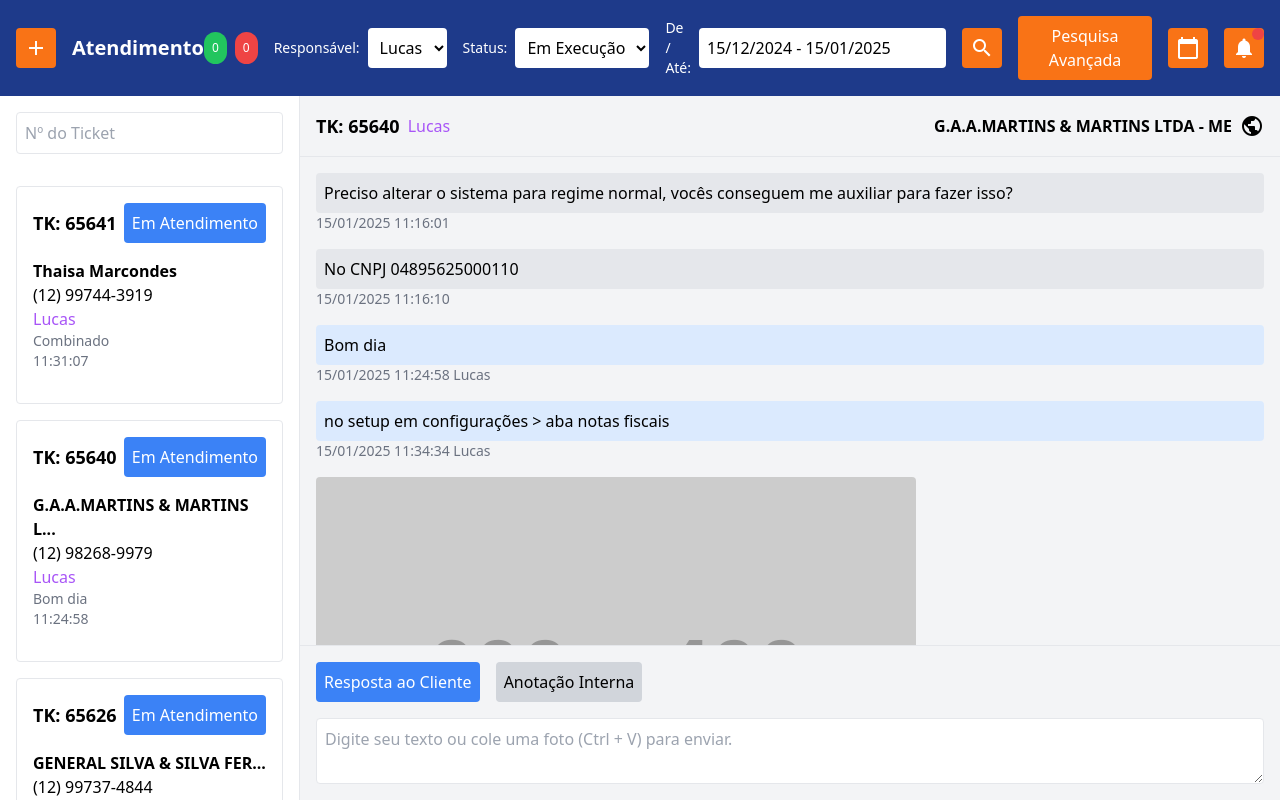
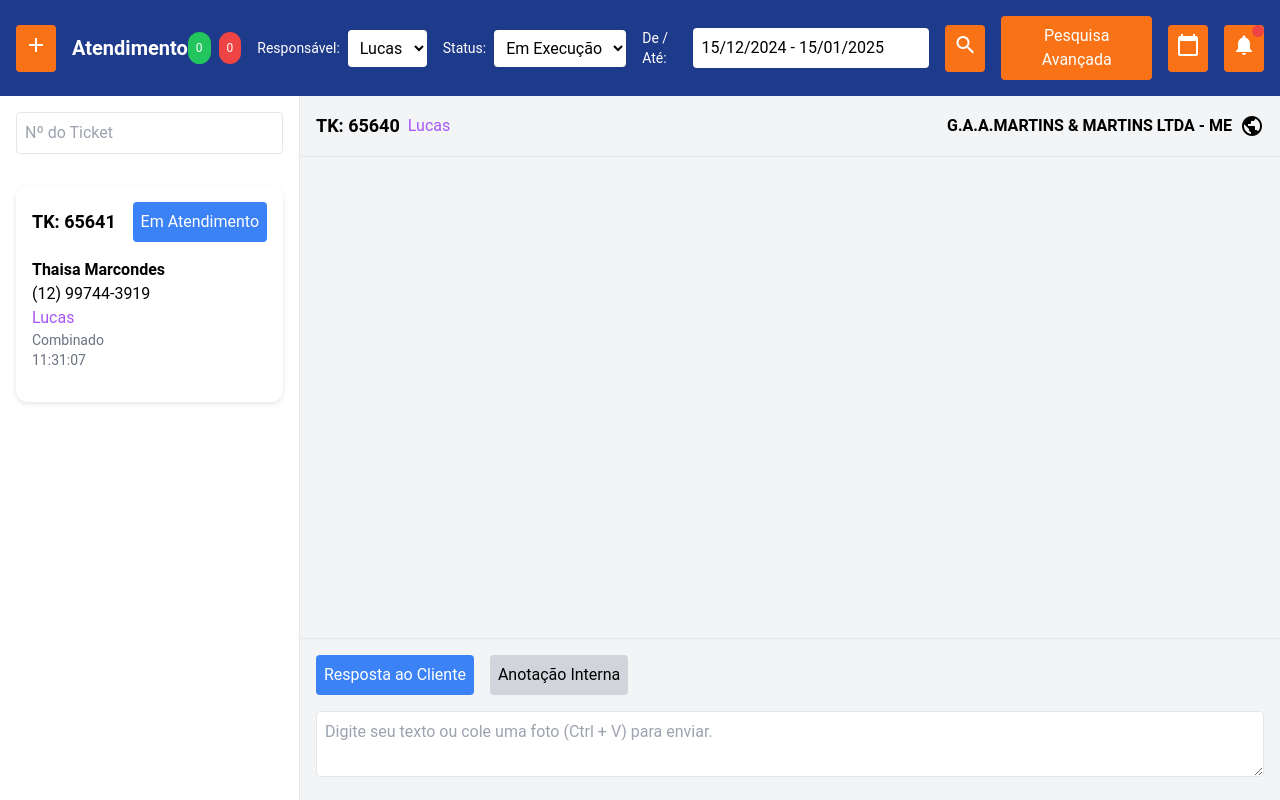
Before and after one commit to luckbys/CRM, a website: page index.html in a window 1280 px wide. Drawn offline with nearby package versions, Linux system fonts and the light colour scheme; placeholder pictures from the web are drawn by us.

Commit message:
Add index file and update index.html with new layout and styles
- Created a new index file.
- Refactored index.html to enhance the layout and styling, implementing a modern design with improved user interface elements.
- Added new CSS classes for better responsiveness and visual appeal.
- Introduced JavaScript functionality for modal and ticket management.
- Removed outdated styles and scripts to streamline the codebase.

```diff
--- a/index.html
+++ b/index.html
@@ -1,18 +1,24 @@
+<!DOCTYPE html>
 <html lang="en">
 <head>
     <meta charset="utf-8"/>
     <meta content="width=device-width, initial-scale=1.0" name="viewport"/>
-  <title>
-   Atendimento
-  </title>
-  <script src="https://cdn.tailwindcss.com">
-  </script>
+    <title>Atendimento</title>
+    <script src="https://cdn.tailwindcss.com"></script>
     <link href="https://cdnjs.cloudflare.com/ajax/libs/font-awesome/5.15.3/css/all.min.css" rel="stylesheet"/>
     <link href="https://fonts.googleapis.com/icon?family=Material+Icons" rel="stylesheet"/>
     <style>
+        body {
+            font-family: 'Roboto', sans-serif;
+        }
+        .card {
+            transition: transform 0.2s, box-shadow 0.2s;
+            border-radius: 12px;
+            box-shadow: 0 2px 5px rgba(0, 0, 0, 0.1);
+        }
         .card:hover {
             transform: scale(1.05);
-    box-shadow: 0 4px 8px rgba(0, 0, 0, 0.2);
+            box-shadow: 0 4px 10px rgba(0, 0, 0, 0.2);
         }
         .modal {
             display: none;
@@ -23,16 +29,15 @@
             width: 100%;
             height: 100%;
             overflow: auto;
-    background-color: rgba(0, 0, 0, 0.4);
+            background-color: rgba(0, 0, 0, 0.5);
         }
         .modal-content {
-    background-color: #fefefe;
-    margin: 15% auto;
+            background-color: #fff;
+            margin: 10% auto;
             padding: 20px;
-    border: 1px solid #888;
+            border-radius: 12px;
             width: 80%;
             max-width: 500px;
-    border-radius: 8px;
         }
         .drawer {
             display: none;
@@ -67,76 +72,47 @@
 <body class="bg-gray-100">
     <div class="flex flex-col h-screen">
         <!-- Header -->
-   <div class="bg-blue-900 text-white flex items-center justify-between p-4">
+        <div class="bg-blue-900 text-white flex items-center justify-between p-4 shadow-lg">
             <div class="flex items-center space-x-4">
-     <button class="bg-orange-500 p-2 rounded" id="openModal">
-      <i class="material-icons">
-       add
-      </i>
+                <button class="bg-orange-500 p-2 rounded hover:bg-orange-600 transition" id="openModal">
+                    <i class="material-icons">add</i>
                 </button>
-     <h1 class="text-xl font-bold">
-      Atendimento
-     </h1>
+                <h1 class="text-xl font-bold">Atendimento</h1>
             </div>
             <div class="flex items-center space-x-4">
                 <div class="flex items-center space-x-2">
-      <span class="bg-green-500 p-2 rounded-full text-xs">
-       0
-      </span>
-      <span class="bg-red-500 p-2 rounded-full text-xs">
-       0
-      </span>
+                    <span class="bg-green-500 p-2 rounded-full text-xs">0</span>
+                    <span class="bg-red-500 p-2 rounded-full text-xs">0</span>
                 </div>
                 <div class="hidden md:flex items-center space-x-2">
-      <label class="text-sm" for="responsavel">
-       Responsável:
-      </label>
+                    <label class="text-sm" for="responsavel">Responsável:</label>
                     <select class="bg-white text-black p-2 rounded" id="responsavel">
-       <option>
-        Lucas
-       </option>
+                        <option>Lucas</option>
                     </select>
                 </div>
                 <div class="hidden md:flex items-center space-x-2">
-      <label class="text-sm" for="status">
-       Status:
-      </label>
+                    <label class="text-sm" for="status">Status:</label>
                     <select class="bg-white text-black p-2 rounded" id="status">
-       <option>
-        Em Execução
-       </option>
+                        <option>Em Execução</option>
                     </select>
                 </div>
                 <div class="hidden md:flex items-center space-x-2">
-      <label class="text-sm" for="date">
-       De / Até:
-      </label>
+                    <label class="text-sm" for="date">De / Até:</label>
                     <input class="bg-white text-black p-2 rounded" id="date" type="text" value="15/12/2024 - 15/01/2025"/>
                 </div>
-     <button class="bg-orange-500 p-2 rounded hidden md:block">
-      <i class="material-icons">
-       search
-      </i>
+                <button class="bg-orange-500 p-2 rounded hover:bg-orange-600 transition hidden md:block">
+                    <i class="material-icons">search</i>
                 </button>
-     <button class="bg-orange-500 p-2 rounded hidden md:block">
-      Pesquisa Avançada
+                <button class="bg-orange-500 p-2 rounded hover:bg-orange-600 transition hidden md:block">Pesquisa Avançada</button>
+                <button class="bg-orange-500 p-2 rounded hover:bg-orange-600 transition hidden md:block">
+                    <i class="material-icons">calendar_today</i>
                 </button>
-     <button class="bg-orange-500 p-2 rounded hidden md:block">
-      <i class="material-icons">
-       calendar_today
-      </i>
+                <button class="relative bg-orange-500 p-2 rounded hover:bg-orange-600 transition">
+                    <i class="material-icons">notifications</i>
+                    <span class="absolute top-0 right-0 inline-block w-3 h-3 bg-red-500 rounded-full"></span>
                 </button>
-     <button class="relative bg-orange-500 p-2 rounded">
-      <i class="material-icons">
-       notifications
-      </i>
-      <span class="absolute top-0 right-0 inline-block w-3 h-3 bg-red-500 rounded-full">
-      </span>
-     </button>
-     <button class="bg-orange-500 p-2 rounded md:hidden" id="openDrawer">
-      <i class="material-icons">
-       menu
-      </i>
+                <button class="bg-orange-500 p-2 rounded hover:bg-orange-600 transition md:hidden" id="openDrawer">
+                    <i class="material-icons">menu</i>
                 </button>
             </div>
         </div>
@@ -146,158 +122,46 @@
             <div class="drawer md:block md:relative md:w-1/4 bg-white border-r overflow-y-auto" id="drawer">
                 <div class="p-4">
                     <button class="bg-red-500 text-white p-2 rounded mb-4 md:hidden" id="closeDrawer">
-       <i class="material-icons">
-        close
-       </i>
+                        <i class="material-icons">close</i>
                     </button>
                     <input class="w-full p-2 border rounded" placeholder="Nº do Ticket" type="text"/>
                 </div>
                 <div class="p-4">
-      <div class="card transition-transform duration-200 ease-in-out p-4 border rounded mb-4">
+                    <div class="card p-4 mb-4">
                         <div class="flex items-center justify-between mb-4">
-        <span class="text-lg font-bold">
-         TK: 65641
-        </span>
-        <button class="bg-blue-500 text-white p-2 rounded">
-         Em Atendimento
-        </button>
+                            <span class="text-lg font-bold">TK: 65641</span>
+                            <button class="bg-blue-500 text-white p-2 rounded">Em Atendimento</button>
                         </div>
                         <div class="mb-4">
-        <p class="font-bold">
-         Thaisa Marcondes
-        </p>
-        <p>
-         (12) 99744-3919
-        </p>
-        <p class="text-purple-500">
-         Lucas
-        </p>
-        <p class="text-sm text-gray-500">
-         Combinado
-        </p>
-        <p class="text-sm text-gray-500">
-         11:31:07
-        </p>
+                            <p class="font-bold">Thaisa Marcondes</p>
+                            <p>(12) 99744-3919</p>
+                            <p class="text-purple-500">Lucas</p>
+                            <p class="text-sm text-gray-500">Combinado</p>
+                            <p class="text-sm text-gray-500">11:31:07</p>
                         </div>
                     </div>
-      <div class="card transition-transform duration-200 ease-in-out p-4 border rounded mb-4">
-       <div class="flex items-center justify-between mb-4">
-        <span class="text-lg font-bold">
-         TK: 65640
-        </span>
-        <button class="bg-blue-500 text-white p-2 rounded">
-         Em Atendimento
-        </button>
-       </div>
-       <div class="mb-4">
-        <p class="font-bold">
-         G.A.A.MARTINS &amp; MARTINS L...
-        </p>
-        <p>
-         (12) 98268-9979
-        </p>
-        <p class="text-purple-500">
-         Lucas
-        </p>
-        <p class="text-sm text-gray-500">
-         Bom dia
-        </p>
-        <p class="text-sm text-gray-500">
-         11:24:58
-        </p>
-       </div>
-      </div>
-      <div class="card transition-transform duration-200 ease-in-out p-4 border rounded mb-4">
-       <div class="flex items-center justify-between mb-4">
-        <span class="text-lg font-bold">
-         TK: 65626
-        </span>
-        <button class="bg-blue-500 text-white p-2 rounded">
-         Em Atendimento
-        </button>
-       </div>
-       <div class="mb-4">
-        <p class="font-bold">
-         GENERAL SILVA &amp; SILVA FER...
-        </p>
-        <p>
-         (12) 99737-4844
-        </p>
-        <p class="text-purple-500">
-         Lucas
-        </p>
-        <p class="text-sm text-gray-500">
-         Bom dia, conferir se já aparece o boleto para você ac...
-        </p>
-       </div>
-      </div>
+                    <!-- Additional cards can be added here -->
                 </div>
             </div>
             <!-- Chat Section -->
             <div class="flex-1 flex flex-col">
                 <div class="flex items-center justify-between p-4 bg-gray-100 border-b">
                     <div class="flex items-center space-x-2">
-       <span class="text-lg font-bold">
-        TK: 65640
-       </span>
-       <span class="text-purple-500">
-        Lucas
-       </span>
+                        <span class="text-lg font-bold">TK: 65640</span>
+                        <span class="text-purple-500">Lucas</span>
                     </div>
                     <div class="flex items-center space-x-2">
-       <span class="font-bold">
-        G.A.A.MARTINS &amp; MARTINS LTDA - ME
-       </span>
-       <i class="material-icons">
-        public
-       </i>
+                        <span class="font-bold">G.A.A.MARTINS & MARTINS LTDA - ME</span>
+                        <i class="material-icons">public</i>
                     </div>
                 </div>
                 <div class="flex-1 overflow-y-auto p-4">
-      <div class="mb-4">
-       <p class="bg-gray-200 p-2 rounded">
-        Preciso alterar o sistema para regime normal, vocês conseguem me auxiliar para fazer isso?
-       </p>
-       <p class="text-sm text-gray-500">
-        15/01/2025 11:16:01
-       </p>
-      </div>
-      <div class="mb-4">
-       <p class="bg-gray-200 p-2 rounded">
-        No CNPJ 04895625000110
-       </p>
-       <p class="text-sm text-gray-500">
-        15/01/2025 11:16:10
-       </p>
-      </div>
-      <div class="mb-4">
-       <p class="bg-blue-100 p-2 rounded">
-        Bom dia
-       </p>
-       <p class="text-sm text-gray-500">
-        15/01/2025 11:24:58 Lucas
-       </p>
-      </div>
-      <div class="mb-4">
-       <p class="bg-blue-100 p-2 rounded">
-        no setup em configurações &gt; aba notas fiscais
-       </p>
-       <p class="text-sm text-gray-500">
-        15/01/2025 11:34:34 Lucas
-       </p>
-      </div>
-      <div class="mb-4">
-       <img alt="Screenshot of the setup configuration page" class="rounded" src="https://placehold.co/600x400"/>
-      </div>
+                    <!-- Chat messages can be added here -->
                 </div>
                 <div class="p-4 bg-gray-100 border-t">
                     <div class="flex items-center space-x-4">
-       <button class="bg-blue-500 text-white p-2 rounded">
-        Resposta ao Cliente
-       </button>
-       <button class="bg-gray-300 text-black p-2 rounded">
-        Anotação Interna
-       </button>
+                        <button class="bg-blue-500 text-white p-2 rounded">Resposta ao Cliente</button>
+                        <button class="bg-gray-300 text-black p-2 rounded">Anotação Interna</button>
                     </div>
                     <textarea class="w-full p-2 mt-4 border rounded" placeholder="Digite seu texto ou cole uma foto (Ctrl + V) para enviar."></textarea>
                 </div>
@@ -307,103 +171,56 @@
     <!-- Modal -->
     <div class="modal" id="myModal">
         <div class="modal-content">
-    <span class="close text-red-500 cursor-pointer float-right text-xl font-bold">
-     ×
-    </span>
-    <h2 class="text-2xl font-bold mb-4">
-     Novo Atendimento
-    </h2>
+            <span class="close text-red-500 cursor-pointer float-right text-xl font-bold">×</span>
+            <h2 class="text-2xl font-bold mb-4">Novo Atendimento</h2>
             <form>
                 <div class="mb-4">
-      <label class="block text-gray-700 text-sm font-bold mb-2" for="ticketNumber">
-       Número do Ticket
-      </label>
+                    <label class="block text-gray-700 text-sm font-bold mb-2" for="ticketNumber">Número do Ticket</label>
                     <input class="shadow appearance-none border rounded w-full py-2 px-3 text-gray-700 leading-tight focus:outline-none focus:shadow-outline" id="ticketNumber" type="text"/>
                 </div>
                 <div class="mb-4">
-      <label class="block text-gray-700 text-sm font-bold mb-2" for="clientName">
-       Nome do Cliente
-      </label>
+                    <label class="block text-gray-700 text-sm font-bold mb-2" for="clientName">Nome do Cliente</label>
                     <input class="shadow appearance-none border rounded w-full py-2 px-3 text-gray-700 leading-tight focus:outline-none focus:shadow-outline" id="clientName" type="text"/>
                 </div>
                 <div class="mb-4">
-      <label class="block text-gray-700 text-sm font-bold mb-2" for="clientPhone">
-       Telefone do Cliente
-      </label>
+                    <label class="block text-gray-700 text-sm font-bold mb-2" for="clientPhone">Telefone do Cliente</label>
                     <input class="shadow appearance-none border rounded w-full py-2 px-3 text-gray-700 leading-tight focus:outline-none focus:shadow-outline" id="clientPhone" type="text"/>
                 </div>
                 <div class="mb-4">
-      <label class="block text-gray-700 text-sm font-bold mb-2" for="responsavelModal">
-       Responsável
-      </label>
+                    <label class="block text-gray-700 text-sm font-bold mb-2" for="responsavelModal">Responsável</label>
                     <select class="shadow appearance-none border rounded w-full py-2 px-3 text-gray-700 leading-tight focus:outline-none focus:shadow-outline" id="responsavelModal">
-       <option>
-        Lucas
-       </option>
+                        <option>Lucas</option>
                     </select>
                 </div>
                 <div class="mb-4">
-      <label class="block text-gray-700 text-sm font-bold mb-2" for="statusModal">
-       Status
-      </label>
+                    <label class="block text-gray-700 text-sm font-bold mb-2" for="statusModal">Status</label>
                     <select class="shadow appearance-none border rounded w-full py-2 px-3 text-gray-700 leading-tight focus:outline-none focus:shadow-outline" id="statusModal">
-       <option>
-        Em Execução
-       </option>
+                        <option>Em Execução</option>
                     </select>
                 </div>
                 <div class="flex items-center justify-between">
-      <button class="bg-blue-500 hover:bg-blue-700 text-white font-bold py-2 px-4 rounded focus:outline-none focus:shadow-outline" type="button">
-       Salvar
-      </button>
+                    <button class="bg-blue-500 hover:bg-blue-700 text-white font-bold py-2 px-4 rounded focus:outline-none focus:shadow-outline" type="button">Salvar</button>
                 </div>
             </form>
         </div>
     </div>
     <script>
-   // Get the modal
+        // Modal and Drawer functionality
         var modal = document.getElementById("myModal");
-
-    // Get the button that opens the modal
         var btn = document.getElementById("openModal");
-
-    // Get the <span> element that closes the modal
         var span = document.getElementsByClassName("close")[0];
-
-    // When the user clicks the button, open the modal
-    btn.onclick = function() {
-        modal.style.display = "block";
+        btn.onclick = function() { modal.style.display = "block"; }
+        span.onclick = function() { modal.style.display = "none"; }
+        window.onclick = function(event) {
+            if (event.target == modal) { modal.style.display = "none"; }
         }
-
-    // When the user clicks on <span> (x), close the modal
-    span.onclick = function() {
-        modal.style.display = "none";
-    }
-
-    // When the user clicks anywhere outside of the modal, close it
-    window.onclick = function(event) {
-        if (event.target == modal) {
-            modal.style.display = "none";
-        }
-    }
-
-    // Drawer functionality
         var drawer = document.getElementById("drawer");
         var openDrawerBtn = document.getElementById("openDrawer");
         var closeDrawerBtn = document.getElementById("closeDrawer");
-
-    openDrawerBtn.onclick = function() {
-        drawer.classList.add("open");
-    }
-
-    closeDrawerBtn.onclick = function() {
-        drawer.classList.remove("open");
-    }
-
+        openDrawerBtn.onclick = function() { drawer.classList.add("open"); }
+        closeDrawerBtn.onclick = function() { drawer.classList.remove("open"); }
         window.onclick = function(event) {
-        if (event.target == drawer) {
-            drawer.classList.remove("open");
-        }
+            if (event.target == drawer) { drawer.classList.remove("open"); }
         }
     </script>
 </body>
```
Also changed, not shown: 1 other file. Lines whose indentation alone changed are shown as unchanged.
